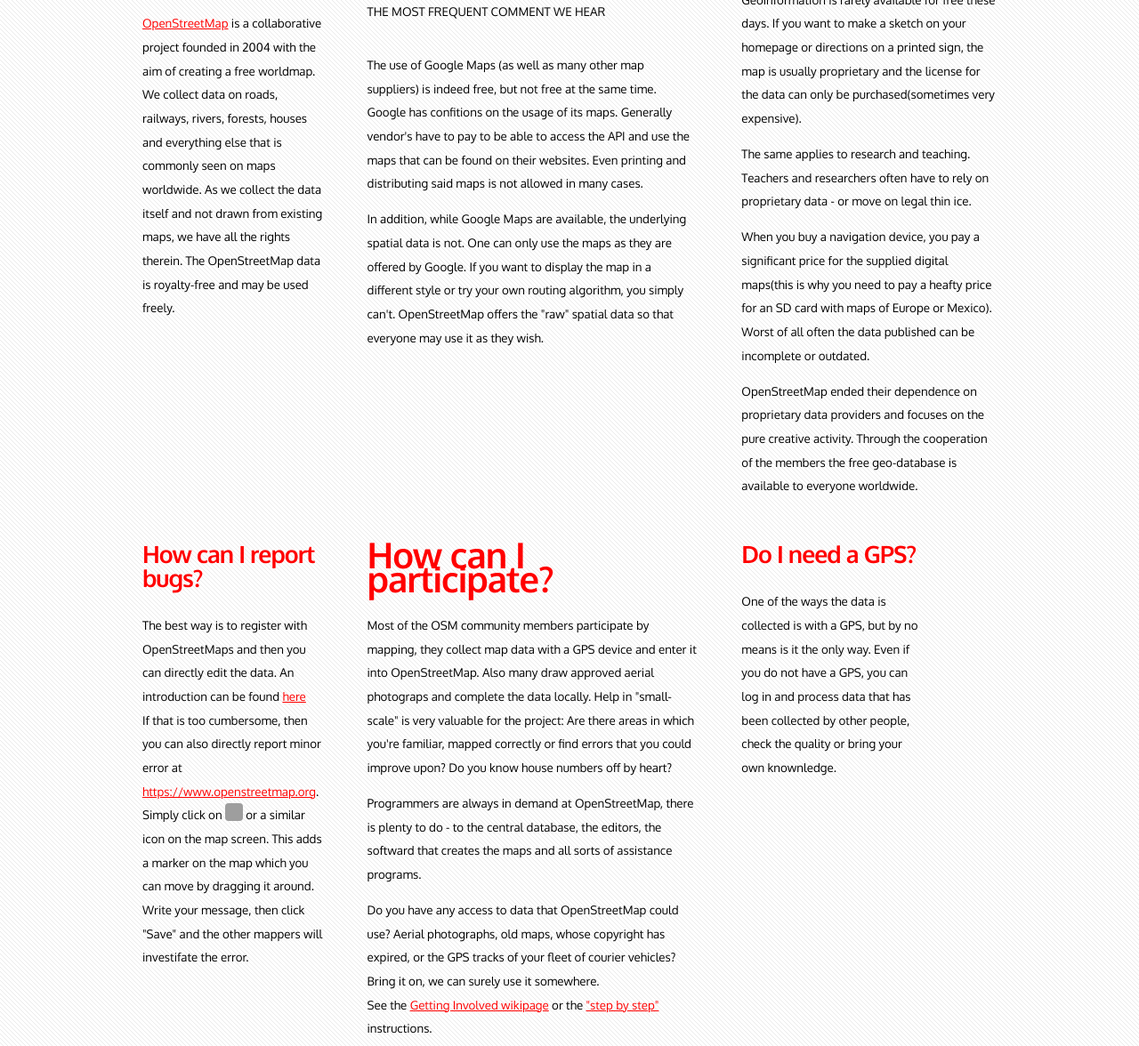
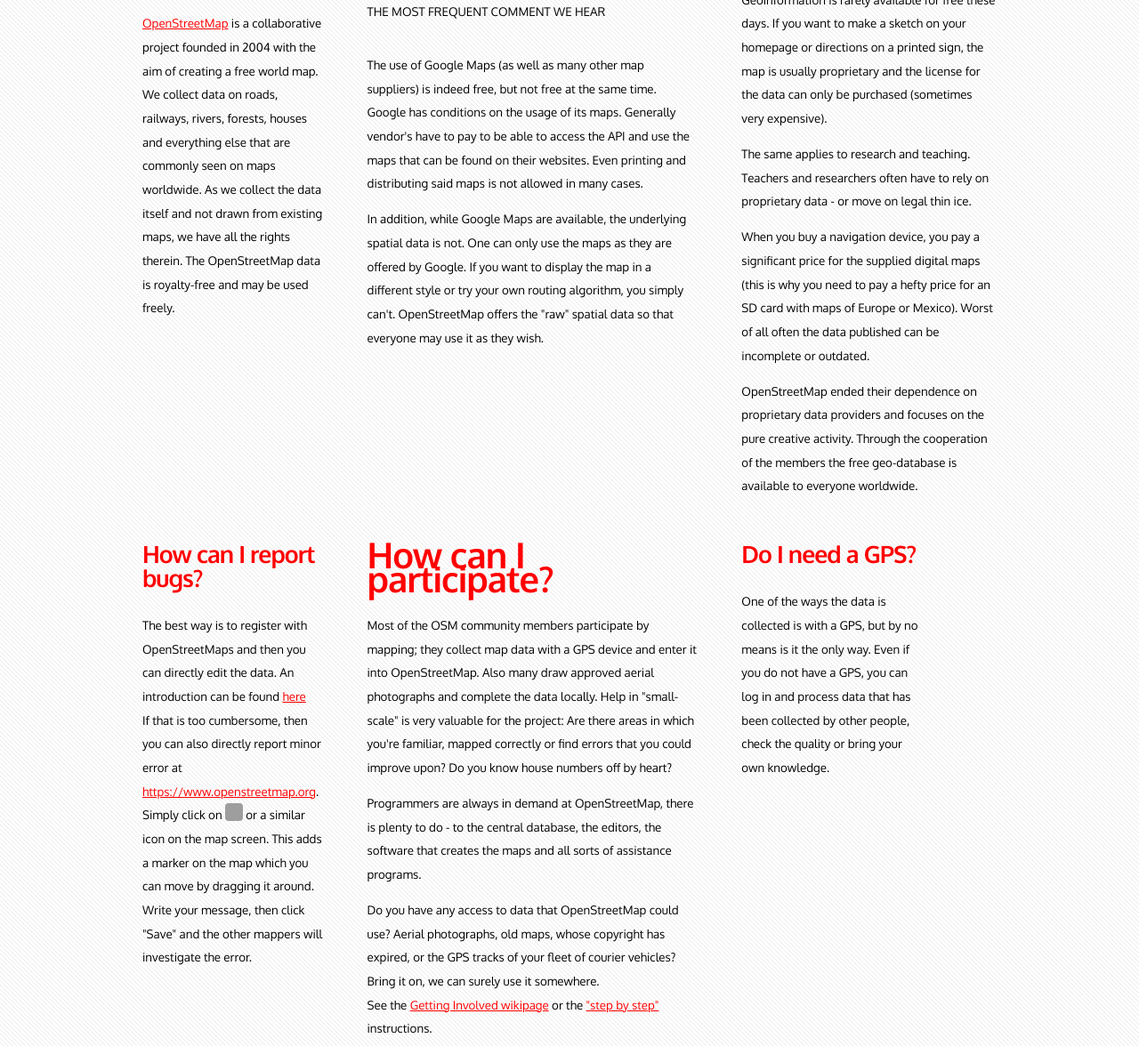
Before and after one commit to osmottawa/osmottawa, a plain HTML site: page infrastructure/mainweb/index.html in a window 1280 px wide. Shown: the part 584-1760 px from the top of the page at 89% size. Drawn offline with nearby package versions, Linux system fonts and the light colour scheme; grey boxes are pictures that could not be loaded.

Commit message:
Typos
Typo corrections.

```diff
--- a/infrastructure/mainweb/index.html
+++ b/infrastructure/mainweb/index.html
@@ -55,7 +55,7 @@
 								<header>
 									<h2>What is OpenStreeMap?</h2>
 								</header>
-								<p><a href="http://www.openstreetmap.org">OpenStreetMap</a> is a collaborative project founded in 2004 with the aim of creating a free worldmap. We collect data on roads, railways, rivers, forests, houses and everything else that is commonly seen on maps worldwide. As we collect the data itself and not drawn from existing maps, we have all the rights therein. The OpenStreetMap data is royalty-free and may be used freely.</p>
+								<p><a href="http://www.openstreetmap.org">OpenStreetMap</a> is a collaborative project founded in 2004 with the aim of creating a free world map. We collect data on roads, railways, rivers, forests, houses and everything else that are commonly seen on maps worldwide. As we collect the data itself and not drawn from existing maps, we have all the rights therein. The OpenStreetMap data is royalty-free and may be used freely.</p>
 							</section>
 						</div>
 					<!-- Sidebar -->
@@ -67,7 +67,7 @@
 									<h2>But isn't Google Maps free?</h2>
 									<span class="byline">The most frequent comment we hear</span>
 								</header>
-								<p>The use of Google Maps (as well as many other map suppliers) is indeed free, but not free at the same time. Google has confitions on the usage of its maps. Generally vendor's have to pay to be able to access the API and use the maps that can be found on their websites. Even printing and distributing said maps is not allowed in many cases.</p>
+								<p>The use of Google Maps (as well as many other map suppliers) is indeed free, but not free at the same time. Google has conditions on the usage of its maps. Generally vendor's have to pay to be able to access the API and use the maps that can be found on their websites. Even printing and distributing said maps is not allowed in many cases.</p>
                                 <p>In addition, while Google Maps are available, the underlying spatial data is not. One can only use the maps as they are offered by Google. If you want to display the map in a different style or try your own routing algorithm, you simply can't. OpenStreetMap offers the "raw" spatial data so that everyone may use it as they wish.</p>
 							</section>
 						</div>
@@ -79,9 +79,9 @@
 								<header>
 									<h2>Why do you do it?</h2>
 								</header>
-								<p>Geoinformation is rarely available for free these days. If you want to make a sketch on your homepage or directions on a printed sign, the map is usually proprietary and the license for the data can only be purchased(sometimes very expensive).</p>
+								<p>Geoinformation is rarely available for free these days. If you want to make a sketch on your homepage or directions on a printed sign, the map is usually proprietary and the license for the data can only be purchased (sometimes very expensive).</p>
                                 <p>The same applies to research and teaching. Teachers and researchers often have to rely on proprietary data - or move on legal thin ice.</p>
-                                <p>When you buy a navigation device, you pay a significant price for the supplied digital maps(this is why you need to pay a heafty price for an SD card with maps of Europe or Mexico). Worst of all often the data published can be incomplete or outdated.</p>
+                                <p>When you buy a navigation device, you pay a significant price for the supplied digital maps (this is why you need to pay a hefty price for an SD card with maps of Europe or Mexico). Worst of all often the data published can be incomplete or outdated.</p>
                                 <p>OpenStreetMap ended their dependence on proprietary data providers and focuses on the pure creative activity. Through the cooperation of the members the free geo-database is available to everyone worldwide.</p>
 							</section>
 						</div>
@@ -96,7 +96,7 @@
 								</header>
 								<p>
                                 	The best way is to register with OpenStreetMaps and then you can directly edit the data. An introduction can be found <a href="tutorial.php?id=NewUser">here</a><br/>
-                                If that is too cumbersome, then you can also directly report minor error at <a href="https://www.openstreetmap.org">https://www.openstreetmap.org</a>. Simply click on <span style="background-image: url(http://www.openstreetmap.org/assets/sprite-33525843845b8eef68f634fd7a56ecf1.png);			                                background-repeat: no-repeat;background-color: #333333;border-radius: 4px; background-position: -240px 0;display: inline-block; height: 20px; width: 20px;overflow: hidden;vertical-align: top;"></span> or a similar icon on the map screen. This adds a marker on the map which you can move by dragging it around. Write your message, then click "Save" and the other mappers will investifate the error.
+                                If that is too cumbersome, then you can also directly report minor error at <a href="https://www.openstreetmap.org">https://www.openstreetmap.org</a>. Simply click on <span style="background-image: url(http://www.openstreetmap.org/assets/sprite-33525843845b8eef68f634fd7a56ecf1.png);			                                background-repeat: no-repeat;background-color: #333333;border-radius: 4px; background-position: -240px 0;display: inline-block; height: 20px; width: 20px;overflow: hidden;vertical-align: top;"></span> or a similar icon on the map screen. This adds a marker on the map which you can move by dragging it around. Write your message, then click "Save" and the other mappers will investigate the error.
                                 </p>
 							</section>
 						</div>
@@ -107,8 +107,8 @@
 								<header>
 									<h2>How can I participate?</h2>
 								</header>
-								<p>Most of the OSM community members participate by mapping, they collect map data with a GPS device and enter it into OpenStreetMap. Also many draw approved aerial photograps and complete the data locally. Help in "small-scale" is very valuable for the project: Are there areas in which you're familiar, mapped correctly or find errors that you could improve upon? Do you know house numbers off by heart? </p>
-                                <p>Programmers are always in demand at OpenStreetMap, there is plenty to do - to the central database, the editors, the softward that creates the maps and all sorts of assistance programs.</p>
+								<p>Most of the OSM community members participate by mapping; they collect map data with a GPS device and enter it into OpenStreetMap. Also many draw approved aerial photographs and complete the data locally. Help in "small-scale" is very valuable for the project: Are there areas in which you're familiar, mapped correctly or find errors that you could improve upon? Do you know house numbers off by heart? </p>
+                                <p>Programmers are always in demand at OpenStreetMap, there is plenty to do - to the central database, the editors, the software that creates the maps and all sorts of assistance programs.</p>
                                 <p>Do you have any access to data that OpenStreetMap could use? Aerial photographs, old maps, whose copyright has expired, or the GPS tracks of your fleet of courier vehicles? Bring it on, we can surely use it somewhere.<br/>
                                 See the <a href="http://wiki.openstreetmap.org/wiki/Getting_Involved">Getting Involved wikipage</a> or the <a href="tutorial.php?id=NewUser">"step by step"</a> instructions.
                                 </p>
@@ -121,7 +121,7 @@
 								<header>
 									<h2>Do I need a GPS?</h2>
 								</header>
-								<p>One of the ways the data is collected is with a GPS, but by no means is it the only way. Even if you do not have a GPS, you can log in and process data that has been collected by other people, check the quality or bring your own knownledge.
+								<p>One of the ways the data is collected is with a GPS, but by no means is it the only way. Even if you do not have a GPS, you can log in and process data that has been collected by other people, check the quality or bring your own knowledge.
                                 </p>
 							</section>
 						</div>
```
